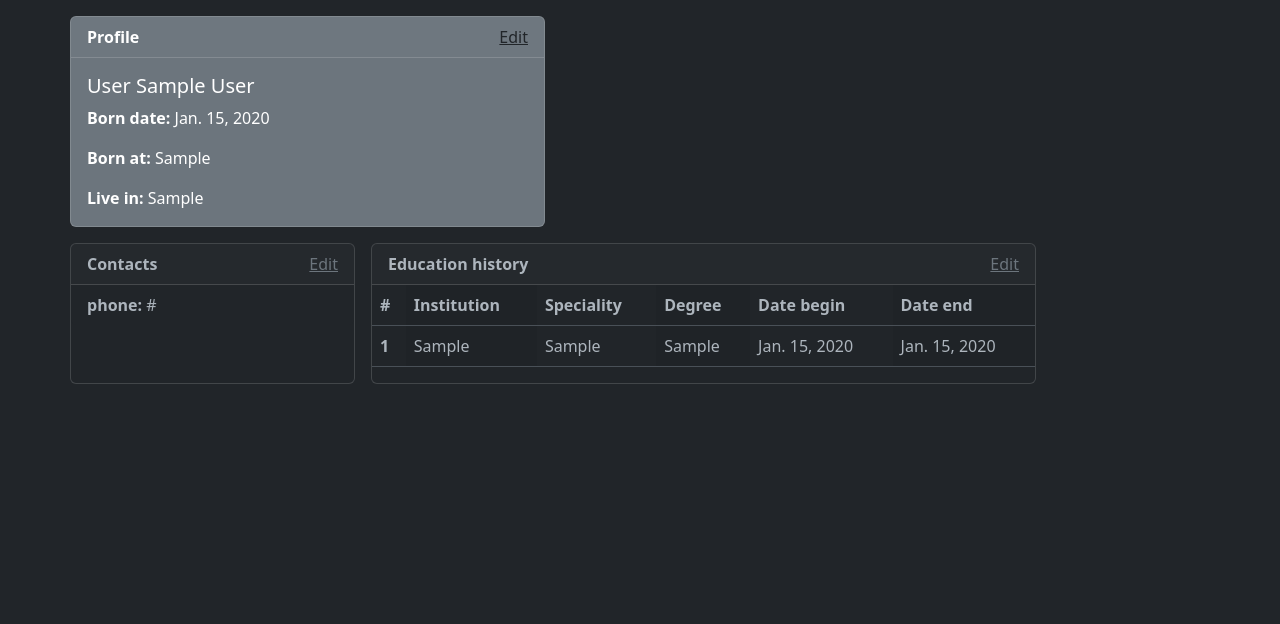
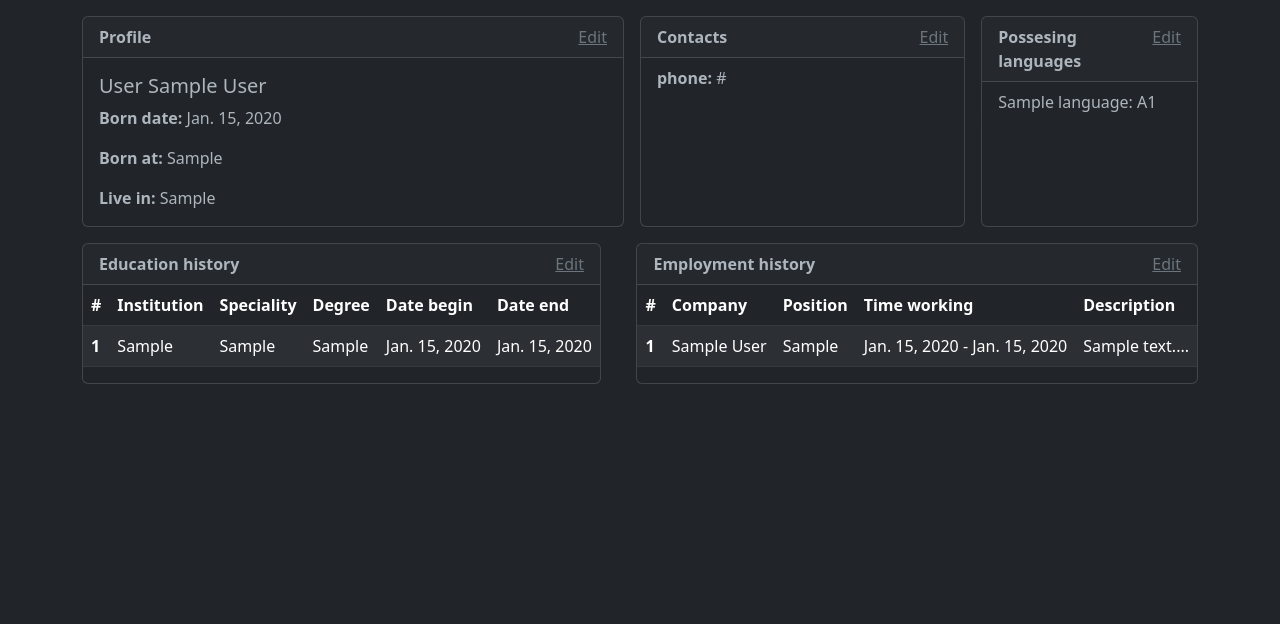
Before and after one commit to MuzykaAndrii/dj-portfolio, a Django app: page /profile/ in a window 1280 px wide. Shown: the part 56-680 px from the top of the page. Run offline with Django 4.2, Linux system fonts and the light colour scheme; the first user in the database is signed in; tables that the repository leaves empty hold one stand-in row (Sample ...); some libraries are stand-ins or nearby versions.

Commit message:
implemented employment adding feature

```diff
--- a/src/user/static/user/profile.css
+++ b/src/user/static/user/profile.css
@@ -10,7 +10,7 @@
     padding-bottom: 5px;
 }
 
-.edu {
+.lan, .contacts, .emp {
     margin-left: 1rem;
 }
 
@@ -23,3 +23,25 @@
     padding-left: 0;
     padding-right: 0;
 }
+
+.edu, .emp {
+    margin-top: 1rem;
+}
+
+.row1 {
+    display: flex;
+    justify-content: space-between;
+    align-items: stretch;
+}
+
+.prof {
+    width: 50%;
+}
+
+.lan {
+    width: 20%;
+}
+
+.contacts {
+    width: 30%;
+}
--- a/src/user/templates/user/profile.html
+++ b/src/user/templates/user/profile.html
@@ -9,25 +9,22 @@
 {% block content %}
 
 {% if request.user.has_profile %}
-<div class="row">
-      <div class="card text-bg-secondary mb-3 col-md-5">
+<div class="row1">
+  <div class="prof card">
     <div class="card-header">
       <b class="header_item">Profile</b>
-          <a href="{% url 'user:edit_profile' %}" class="link-dark header_item">Edit</a>
+      <a href="{% url 'user:edit_profile' %}" class="link-secondary header_item">Edit</a>
     </div>
     <div class="card-body">
       <h5 class="card-title">{{ request.user.profile.full_name }}</h5>
-
       <p class="card-text"><b>Born date: </b>{{ request.user.profile.date_birth }}</p>
       <p class="card-text"><b>Born at: </b>{{ request.user.profile.birth_place }}</p>
       <p class="card-text"><b>Live in: </b>{{ request.user.profile.residence_place }}</p>
 
     </div>
   </div>
-</div>
 
-<div class="row">
-  <div class="card col-md-3">
+  <div class="contacts card">
     <div class="card-header">
       <b class="header_item">Contacts</b>
       <a href="{% url 'user:edit_contacts' %}" class="link-secondary header_item">Edit</a>
@@ -39,13 +36,28 @@
     </ul>
   </div>
 
+    <div class="card lan">
+      <div class="card-header">
+        <b class="header_item">Possesing languages</b>
+        <a href="{% url 'user:language:edit_languages' %}" class="link-secondary header_item">Edit</a>
+      </div>
 
-  <div class="edu card col-md-7">
+      <ul class="list-group list-group-flush">
+        {% for lan in languages %}
+        <li class="list-group-item">{{ lan.name }}: {{ lan.level }}</li>
+        {% endfor %}
+      </ul>
+    </div>
+
+</div>
+
+<div class="row1">
+  <div class="edu card">
     <div class="card-header">
       <b class="header_item">Education history</b>
       <a href="{% url 'user:edit_education' %}" class="link-secondary header_item">Edit</a>
     </div>
-    <table class="table table-striped-columns">
+    <table class="table table-dark table-striped">
       <thead>
         <tr>
           <th scope="col">#</th>
@@ -75,7 +87,37 @@
         {% endfor %}
     </table>
   </div>
+
+  <div class="emp card">
+    <div class="card-header">
+      <b class="header_item">Employment history</b>
+      <a href="{% url 'user:edit_employment' %}" class="link-secondary header_item">Edit</a>
     </div>
+    <table class="table table-dark table-striped">
+      <thead>
+        <tr>
+          <th scope="col">#</th>
+          <th scope="col">Company</th>
+          <th scope="col">Position</th>
+          <th scope="col">Time working</th>
+          <th scope="col">Description</th>
+        </tr>
+      </thead>
+
+      <tbody>
+        {% for emp in employments %}
+        <tr>
+          <th scope="row">{{ forloop.counter }}</th>
+          <td>{{ emp.company_name }}</td>
+          <td>{{ emp.position }}</td>
+          <td>{{ emp.date_start }} - {% if emp.date_end %} {{ emp.date_end }} {% else %}current{% endif %}</td>
+          <td>{{ emp.description|truncatechars:30 }}...</td>
+        </tr>
+
+        {% endfor %}
+    </table>
+  </div>
+
 
   {% else %}
   <div>
--- a/src/user/urls.py
+++ b/src/user/urls.py
@@ -7,6 +7,7 @@ from user.views import (
 
     ContactView,
     EducationView,
+    EmploymentView,
 )
 
 
@@ -19,5 +20,7 @@ urlpatterns = [
 
     path('contacts/edit/', ContactView.as_view(), name='edit_contacts'),
     path('education/edit/', EducationView.as_view(), name='edit_education'),
-    path('language/', include('language.urls', namespace='language'))
+    path('employment/edit', EmploymentView.as_view(), name='edit_employment'),
+
+    path('language/', include('language.urls', namespace='language')),
 ]
--- a/src/user/views.py
+++ b/src/user/views.py
@@ -11,8 +11,8 @@ from user.forms import (
     CreateProfileForm,
     EditContactFormSet,
     EditEducationFormSet,
+    EditEmploymenFormSet,
 )
-
 from user.generic import FormSetView
 
 
@@ -20,9 +20,12 @@ class ProfileView(LoginRequiredMixin, View):
     login_url = reverse_lazy('auth:login')
 
     def get(self, request):
+        # TODO: optimize related fields to execute 1 query
         context = {
             'contacts': request.user.profile.contacts.all(),
             'education_set': request.user.profile.education_set.all(),
+            'languages': request.user.profile.languages.all(),
+            'employments': request.user.profile.employments.all(),
         }
 
         return render(request, 'user/profile.html', context)
@@ -98,3 +101,10 @@ class EducationView(FormSetView):
     FormSet = EditEducationFormSet
     template_name = 'user/education.html'
     success_redirect = 'user:profile'
+
+
+class EmploymentView(FormSetView):
+    related_field_name = 'profile'
+    FormSet = EditEmploymenFormSet
+    template_name = 'user/employment.html'
+    success_redirect = 'user:profile'
```
Also changed, not shown: src/user/forms.py (+21 -0 lines), src/user/templates/user/employment.html (added, +67 -0 lines), src/user/static/user/employment.css (added). Lines whose indentation alone changed are shown as unchanged.
